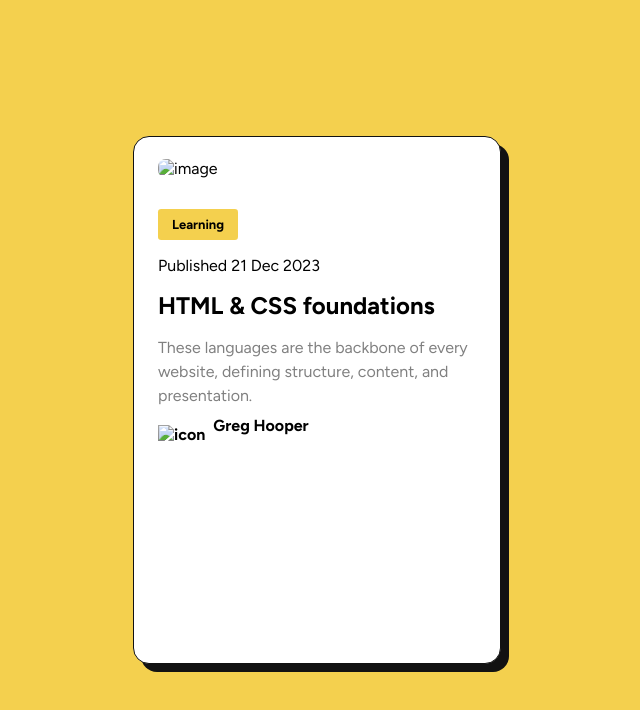
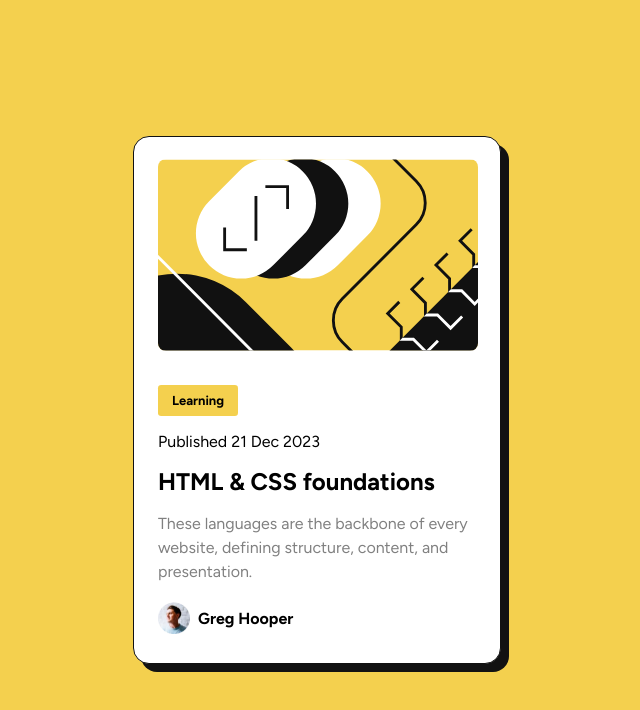
Before and after one commit to KINZEE97/blog-preview-card-main, a plain HTML site: page index.html in a window 1280 px wide. Shown: the whole page, without its empty margins (323-963 px from the left). Drawn offline with Linux system fonts and the light colour scheme; the site is published under a folder, as on GitHub Pages, so addresses that start at the root find nothing.

Commit message:
Update index.html
just some adjust

```diff
--- a/index.html
+++ b/index.html
@@ -16,7 +16,7 @@
             rel="icon"
             type="image/png"
             sizes="32x32"
-            href="/images/favicon-32x32.png"
+            href="./images/favicon-32x32.png"
         />
 
         <title>Frontend Mentor | Blog preview card</title>
@@ -24,7 +24,7 @@
     <body>
         <section class="container">
             <img
-                src="/images/illustration-article.svg"
+                src="./images/illustration-article.svg"
                 class="container__img"
                 alt="image"
             />
@@ -39,7 +39,7 @@
 
             <p class="container__iconName">
                 <img
-                    src="/images/image-avatar.webp"
+                    src="./images/image-avatar.webp"
                     alt="icon"
                     class="container__icon"
                 />Greg Hooper
```
